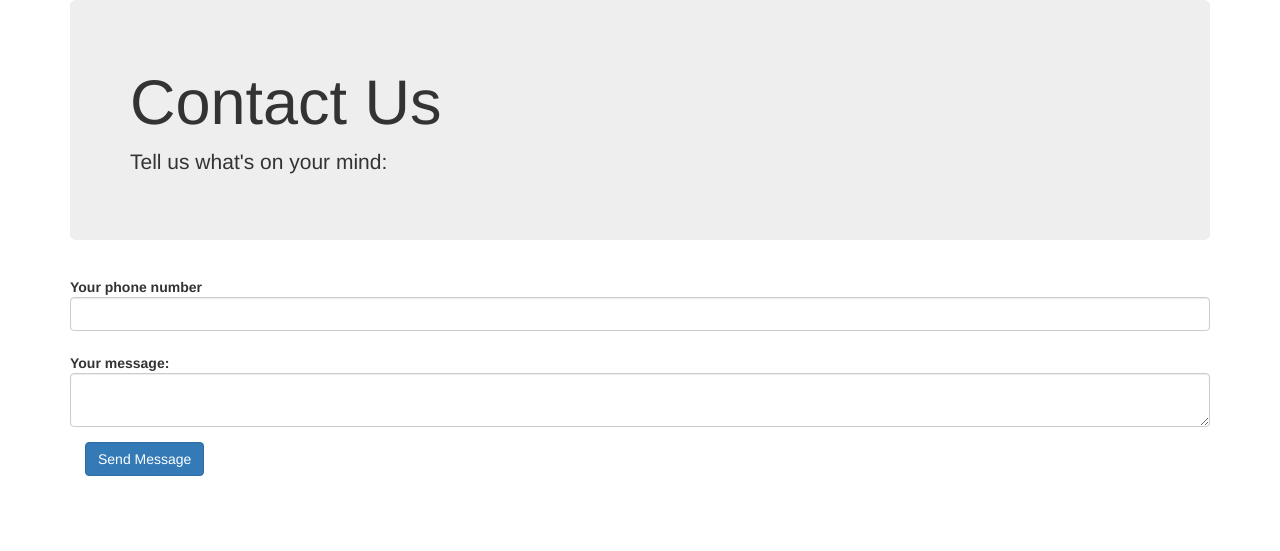
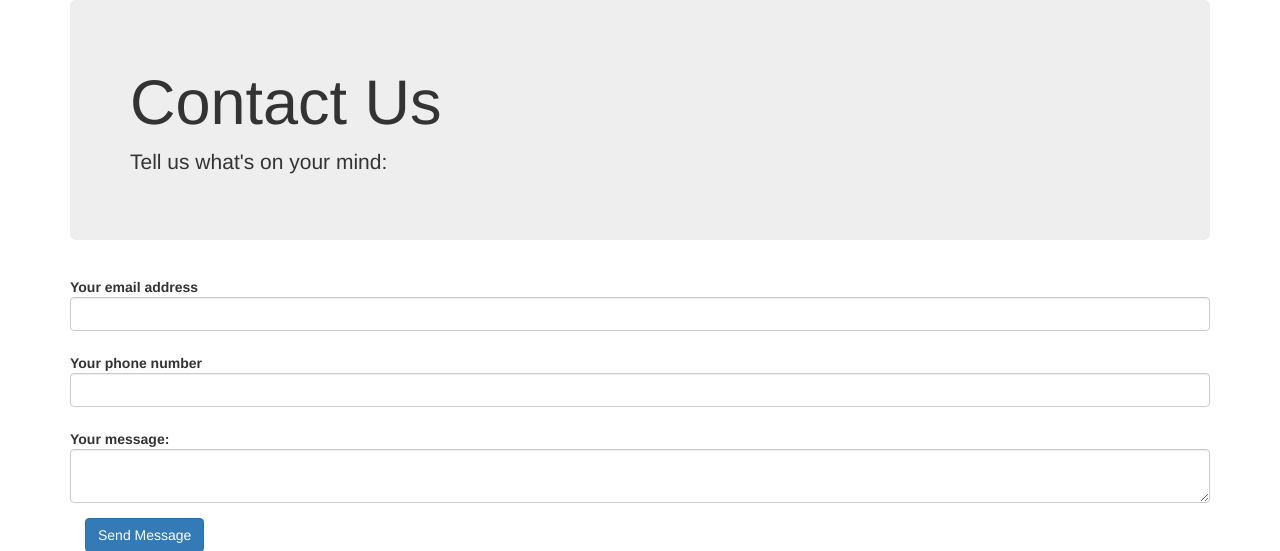
Before and after one commit to cisco-sre/py-spark-tropo-1, a Flask app: template app/templates/contact.html in a window 1280 px wide. Shown: the top 551 px of the page. Run offline with Flask 2, Linux system fonts and the light colour scheme; the template is opened without the code that fills it: values that come from a table or form of the project are taken from there, most other values are stand-ins (such as "Sample title", 1, 10 or a date in 2020); some libraries are stand-ins or nearby versions.

Commit message:
Add email back to form

```diff
--- a/app/forms.py
+++ b/app/forms.py
@@ -1,9 +1,9 @@
 from flask_wtf import FlaskForm
 from wtforms.fields import *
-from wtforms.validators import DataRequired
+from wtforms.validators import DataRequired, Email
 
 class ContactForm(FlaskForm):
-    # email = StringField(u'Your email address', validators=[Email()])
+    email = StringField(u'Your email address', validators=[Email()])
     message = TextAreaField('Your message:', validators=[DataRequired()])
     phone = StringField(u'Your phone number', validators=[DataRequired()])
 
--- a/app/templates/contact.html
+++ b/app/templates/contact.html
@@ -18,6 +18,7 @@
        <form class="form form-horizontal" method="post" role="form">
          {{ form.hidden_tag() }}
          {{ wtf.form_errors(form, hiddens="only") }}
+         {{ wtf.form_field(form.email) }}
          {{ wtf.form_field(form.phone) }}
          {{ wtf.form_field(form.message) }}
          <button type ="submit" class="btn btn-primary">Send Message</button>
```
